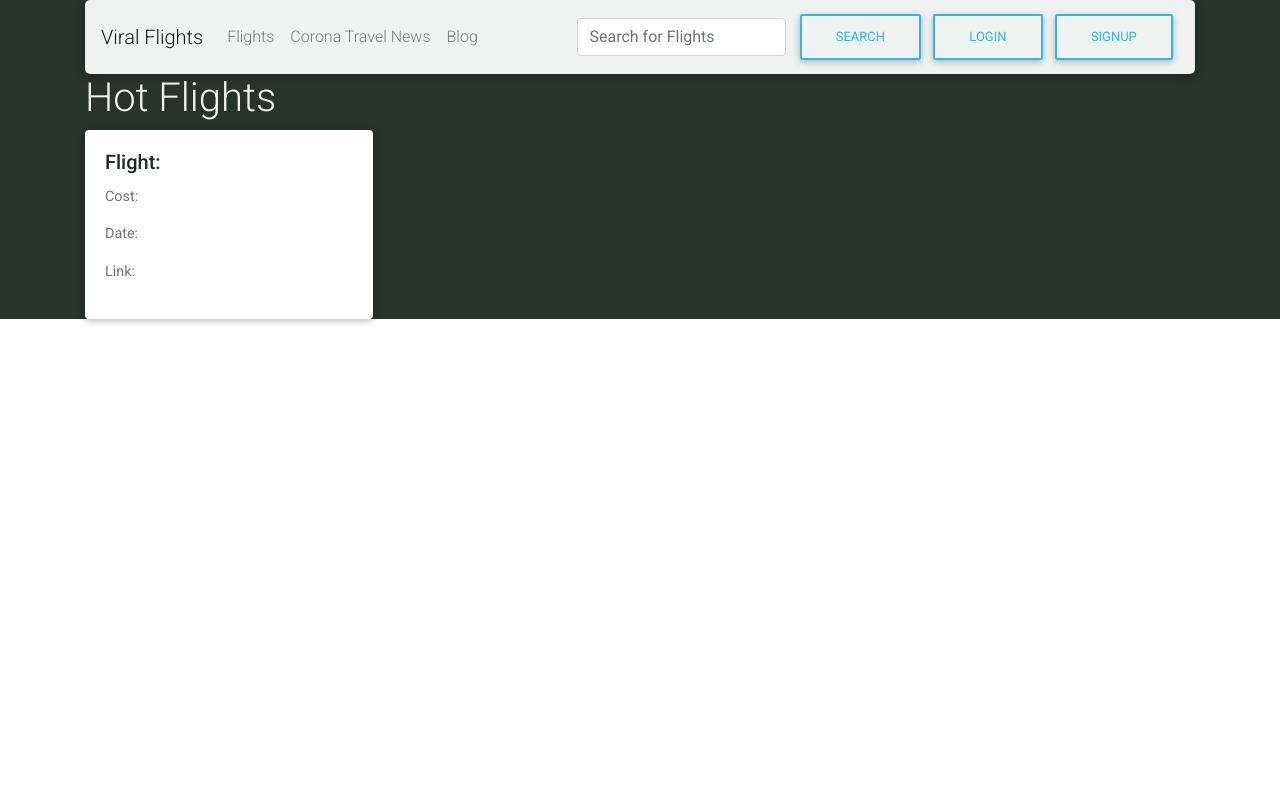
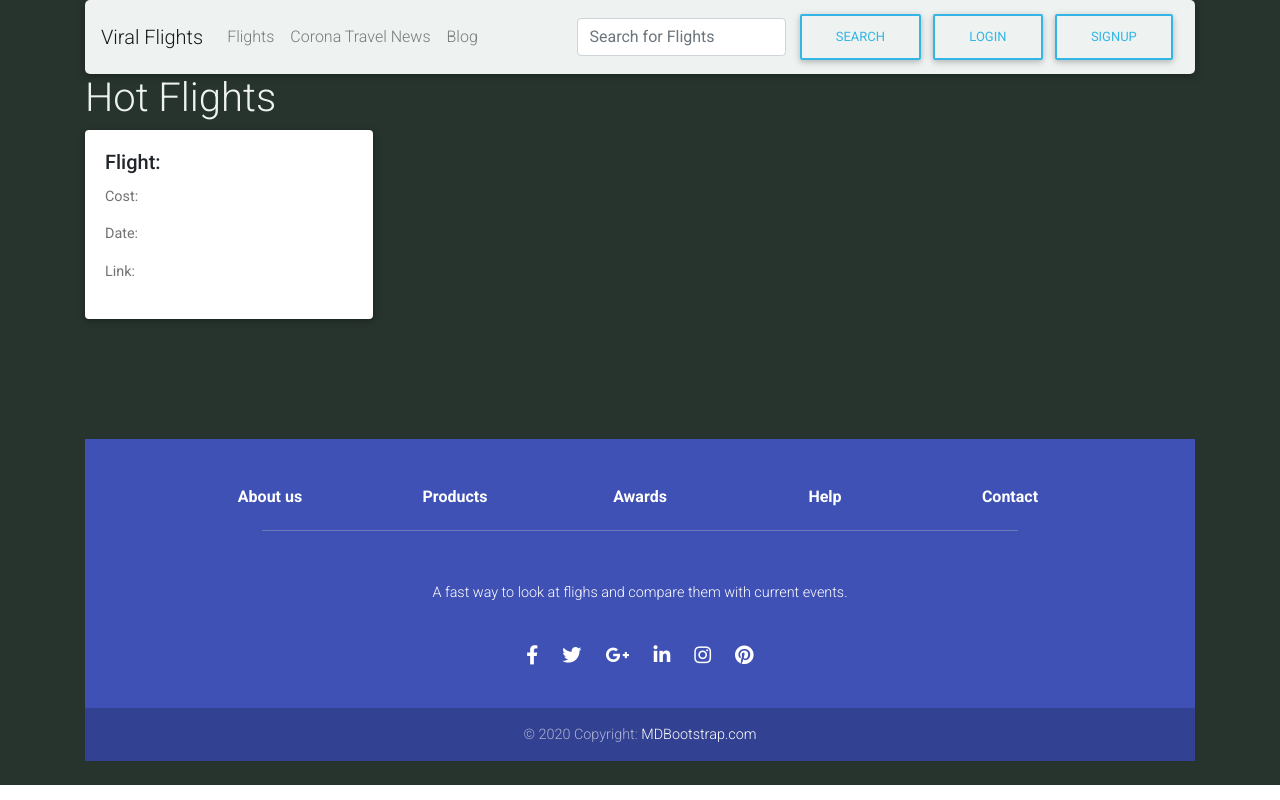
Before and after one commit to Cete4/Viral_Flights, a React (Create React App) app in the folder client/: page / in a window 1280 px wide. Built offline with nearby package versions, Linux system fonts and the light colour scheme.

Commit message:
Lots of styling and changes

```diff
--- a/client/src/pages/BlogPostDetail.js
+++ b/client/src/pages/BlogPostDetail.js
@@ -4,7 +4,8 @@ import { Link } from "react-router-dom";
 import { Col, Row, Container } from "../components/Grid";
 import SiteNav from "../components/SiteNav";
 import BlogPostDetail from "../components/BlogPostDetail";
-
+import Footer from "../components/Footer";
+import "./style.css"
 class DetailPage extends Component {
 
     render() {
@@ -26,6 +27,13 @@ class DetailPage extends Component {
                             <Link to="/">← Back to Posts</Link>
                         </Col>
                     </Row>
+                    <br></br>
+                    <br></br>
+                    <br></br>
+                    <br></br>
+                    <br></br>
+                    <Footer />
+                    <br></br>
                 </Container >
             </div >
         );
--- a/client/src/pages/CoronaTravelNews.js
+++ b/client/src/pages/CoronaTravelNews.js
@@ -4,7 +4,8 @@ import { Col, Row, Container } from "../components/Grid";
 import SiteNav from "../components/SiteNav";
 import CoronaCard from "../components/CoronaCard";
 import covidAPI from "../utils/covidAPI";
-
+import Footer from "../components/Footer";
+import "./style.css"
 
 
 class CoronaTravelNews extends Component {
@@ -46,6 +47,13 @@ class CoronaTravelNews extends Component {
                             <CoronaCard />
                         </Col>
                     </Row>
+                    <br></br>
+                    <br></br>
+                    <br></br>
+                    <br></br>
+                    <br></br>
+                    <Footer />
+                    <br></br>
                 </Container >
             </div >
         );
--- a/client/src/pages/Flights.js
+++ b/client/src/pages/Flights.js
@@ -3,7 +3,8 @@ import { Component } from "react";
 import { Col, Row, Container } from "../components/Grid";
 import SiteNav from "../components/SiteNav";
 import FlightsCard from "../components/FlightsCard";
-
+import Footer from "../components/Footer";
+import "./style.css"
 class Flights extends Component {
 
 
@@ -21,6 +22,13 @@ class Flights extends Component {
                             <FlightsCard />
                         </Col>
                     </Row>
+                    <br></br>
+                    <br></br>
+                    <br></br>
+                    <br></br>
+                    <br></br>
+                    <Footer />
+                    <br></br>
                 </Container >
             </div >
         );
--- a/client/src/pages/Home.js
+++ b/client/src/pages/Home.js
@@ -4,6 +4,7 @@ import API from "../utils/flightAPI";
 import { Col, Row, Container } from "../components/Grid";
 import SiteNav from "../components/SiteNav";
 import FlightsCard from "../components/FlightsCard";
+import Footer from "../components/Footer";
 import "./style.css"
 
 class Home extends Component {
@@ -25,6 +26,13 @@ class Home extends Component {
                             <FlightsCard />
                         </Col>
                     </Row>
+                    <br></br>
+                    <br></br>
+                    <br></br>
+                    <br></br>
+                    <br></br>
+                    <Footer />
+                    <br></br>
                 </Container >
             </div >
         );
--- a/client/src/pages/Login.js
+++ b/client/src/pages/Login.js
@@ -5,7 +5,8 @@ import { Col, Row, Container } from "../components/Grid";
 import SiteNav from "../components/SiteNav";
 // import FlightsCard from "../components/FlightsCard";
 import LoginForm from "../components/LoginForm";
-
+import Footer from "../components/Footer";
+import "./style.css"
 class Login extends Component {
 
     render() {
@@ -22,6 +23,13 @@ class Login extends Component {
                             <LoginForm />
                         </Col>
                     </Row>
+                    <br></br>
+                    <br></br>
+                    <br></br>
+                    <br></br>
+                    <br></br>
+                    <Footer />
+                    <br></br>
                 </Container >
             </div >
         );
--- a/client/src/pages/SignUp.js
+++ b/client/src/pages/SignUp.js
@@ -4,7 +4,8 @@ import { Col, Row, Container } from "../components/Grid";
 import SiteNav from "../components/SiteNav";
 import FlightsCard from "../components/FlightsCard";
 import SignUpForm from "../components/SignUpForm";
-
+import Footer from "../components/Footer";
+import "./style.css"
 class SignUp extends Component {
 
     render() {
@@ -21,6 +22,13 @@ class SignUp extends Component {
                             <SignUpForm />
                         </Col>
                     </Row>
+                    <br></br>
+                    <br></br>
+                    <br></br>
+                    <br></br>
+                    <br></br>
+                    <Footer />
+                    <br></br>
                 </Container >
             </div >
         );
--- a/client/src/pages/style.css
+++ b/client/src/pages/style.css
@@ -24,3 +24,7 @@
 #hotflights {
   color: #eef3f1;
 }
+
+footer{
+    background-color: #615C57;
+}
```
